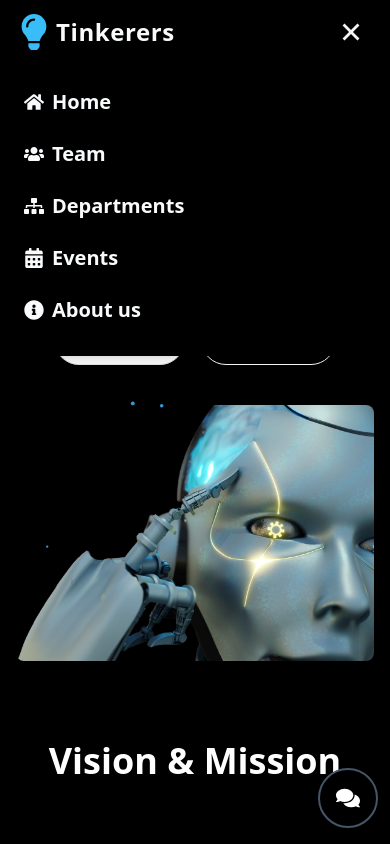
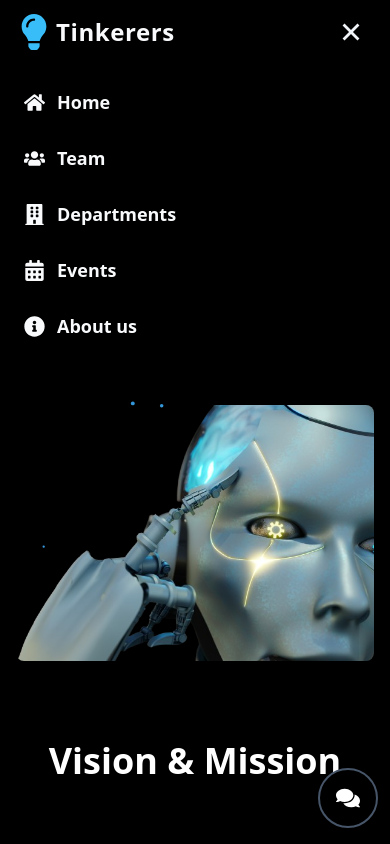
Before and after one commit to Hemanth-4301/alpha, a React (Vite) app: page / in a window 390 px wide. Both pictures are taken after a click on the button 351 px from the left and 32 px from the top of the page. Shown: the top 844 px of the page. Built offline with nearby package versions, Linux system fonts and the light colour scheme.

Commit message:
ui design changes

```diff
--- a/src/components/Navbar.jsx
+++ b/src/components/Navbar.jsx
@@ -3,79 +3,48 @@ import { HashLink } from "react-router-hash-link";
 import { motion } from "framer-motion";
 import { HiOutlineMenuAlt4 } from "react-icons/hi";
 import { IoCloseSharp } from "react-icons/io5";
-import { Link } from "react-router-dom";
-import logo from "../assets/logo.png";
-import { FaLightbulb } from "react-icons/fa";
-import { useNavigate } from "react-router-dom";
 import {
   FaHome,
   FaUsers,
-  FaSitemap,
+  FaBuilding,
   FaCalendarAlt,
   FaInfoCircle,
 } from "react-icons/fa";
+import { Link, useNavigate } from "react-router-dom";
+import logo from "../assets/logo.png";
+import { FaLightbulb } from "react-icons/fa";
 
 const Navbar = () => {
   const [isOpen, setIsOpen] = useState(false);
   const navigate = useNavigate();
 
   const navItems = [
-    { name: "Home", to: "/#home", icon: <FaHome className="mr-2" /> },
-    { name: "Team", to: "/team#team", icon: <FaUsers className="mr-2" /> },
+    {
+      name: "Home",
+      to: "/#home",
+      icon: <FaHome size={21} className="mr-1" />,
+    },
+    {
+      name: "Team",
+      to: "/team#team",
+      icon: <FaUsers size={21} className="mr-1" />,
+    },
     {
       name: "Departments",
       to: "/dept#dept",
-      icon: <FaSitemap className="mr-2" />,
+      icon: <FaBuilding size={21} className="mr-1" />,
     },
     {
       name: "Events",
       to: "/#events",
-      icon: <FaCalendarAlt className="mr-2" />,
+      icon: <FaCalendarAlt size={21} className="mr-1" />,
     },
     {
       name: "About us",
       to: "/about#about",
-      icon: <FaInfoCircle className="mr-2" />,
+      icon: <FaInfoCircle size={21} className="mr-1" />,
     },
   ];
-
-  const itemVariants = {
-    closed: {
-      opacity: 0,
-      x: -20,
-      transition: { duration: 0.2 },
-    },
-    open: {
-      opacity: 1,
-      x: 0,
-      transition: {
-        type: "spring",
-        stiffness: 300,
-        damping: 24,
-      },
-    },
-  };
-
-  const containerVariants = {
-    closed: {
-      opacity: 0,
-      height: 0,
-      transition: {
-        when: "afterChildren",
-        staggerChildren: 0.03,
-        staggerDirection: -1,
-      },
-    },
-    open: {
-      opacity: 1,
-      height: "auto",
-      transition: {
-        when: "beforeChildren",
-        staggerChildren: 0.03,
-        staggerDirection: 1,
-      },
-    },
-  };
 
   return (
     <nav className="fixed w-full bg-black text-slate-50 z-50 shadow-lg">
@@ -97,7 +66,7 @@ const Navbar = () => {
             </h1>
           </div>
 
-          <div className="hidden md:flex space-x-20 ">
+          <div className="hidden md:flex space-x-20">
             {navItems.map((item) => (
               <HashLink
                 key={item.name}
@@ -118,52 +87,37 @@ const Navbar = () => {
               aria-label="Toggle menu"
             >
               {isOpen ? (
-                <motion.div
-                  initial={{ rotate: 0 }}
-                  animate={{ rotate: 180 }}
-                  transition={{ duration: 0.3 }}
-                >
                 <IoCloseSharp size={30} className="text-slate-100" />
-                </motion.div>
               ) : (
-                <motion.div
-                  initial={{ rotate: 0 }}
-                  animate={{ rotate: 360 }}
-                  transition={{ duration: 0.3 }}
-                >
                 <HiOutlineMenuAlt4 size={30} className="text-slate-100" />
-                </motion.div>
               )}
             </button>
           </div>
         </div>
       </div>
 
-      {/* Mobile Menu */}
+      {/* Mobile Menu with Smooth Animation */}
       <motion.div
-        initial="closed"
-        animate={isOpen ? "open" : "closed"}
-        variants={containerVariants}
+        initial={{ opacity: 0, height: 0, y: -20 }}
+        animate={{
+          opacity: isOpen ? 1 : 0,
+          height: isOpen ? "auto" : 0,
+          y: isOpen ? 0 : -20,
+        }}
+        transition={{ duration: 0.2, ease: "easeInOut" }}
         className="md:hidden bg-black overflow-hidden"
       >
-        <div className="px-3  pt-4 pb-6 space-y-2">
+        <div className="px-4 pt-4 pb-6 space-y-3">
           {navItems.map((item) => (
-            <motion.div
+            <HashLink
               key={item.name}
-              variants={itemVariants}
-              whileHover={{ scale: 1.02 }}
-              whileTap={{ scale: 0.98 }}
-            >
-              <HashLink
               smooth
               to={item.to}
               onClick={() => setIsOpen(false)}
-                className="flex items-center text-xl font-semibold hover:text-sky-400 transition duration-300 py-2 px-3 rounded-md hover:bg-gray-800"
+              className="flex items-center gap-2 text-lg font-semibold hover:text-slate-100 hover:bg-sky-500 p-2 rounded-lg transition duration-300"
             >
-                {item.icon}
-                {item.name}
+              {item.icon} {item.name}
             </HashLink>
-            </motion.div>
           ))}
         </div>
       </motion.div>
```
Lines whose indentation alone changed are shown as unchanged.
